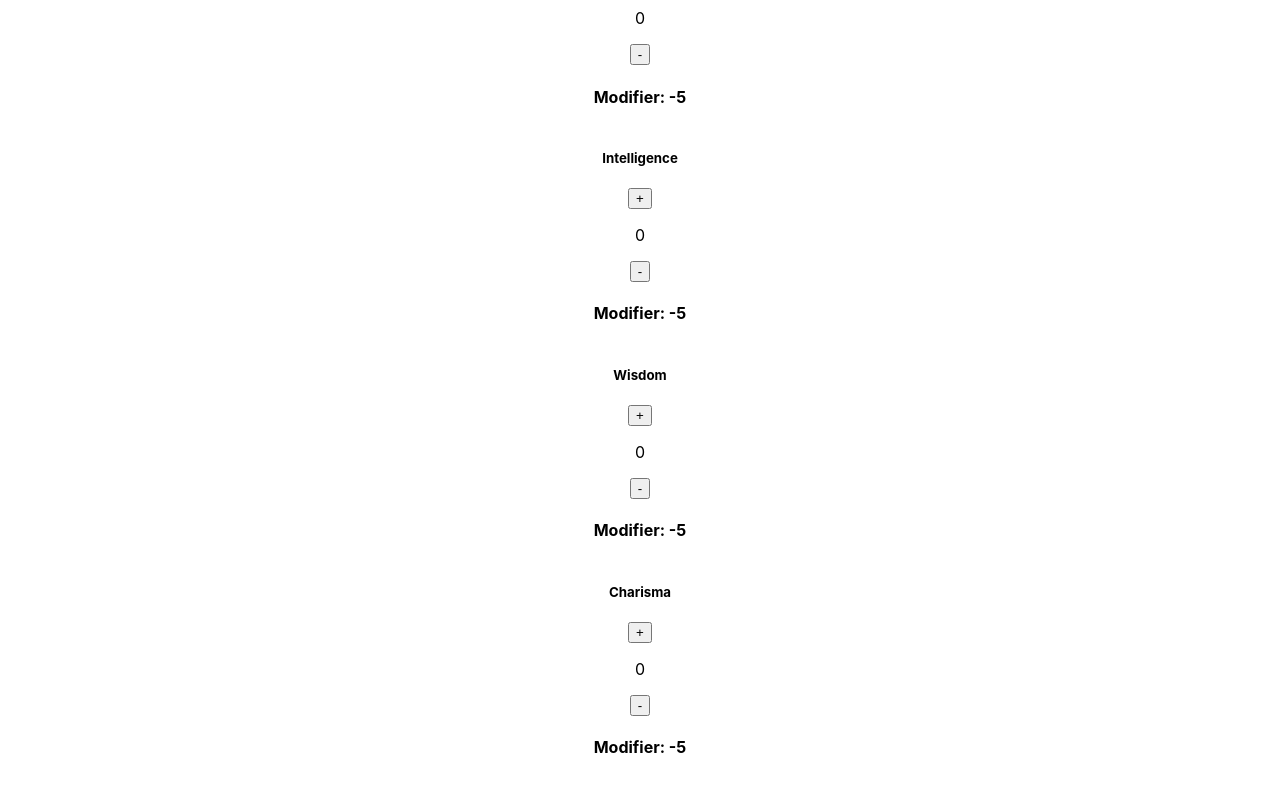
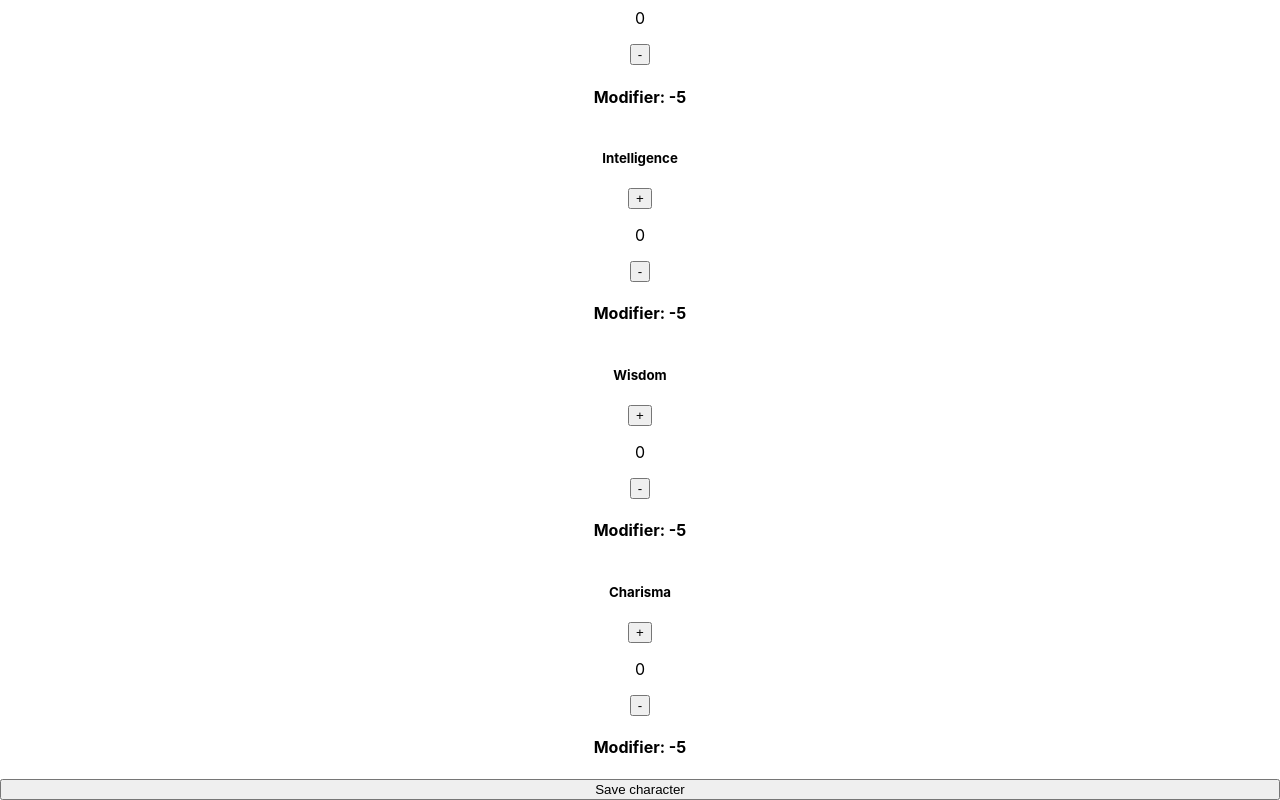
Before and after one commit to Andrew-FungKinHo/recruiting-webapp-character, a React (Create React App) app: page / in a window 1280 px wide. Shown: the part 754-1554 px from the top of the page. Before the commit the page ends 1533 px from the top, so only its background shows below. Built offline with nearby package versions, Linux system fonts and the light colour scheme; no server answers.

Commit message:
feat(api): save and retreive data upon first load

```diff
--- a/src/App.js
+++ b/src/App.js
@@ -1,6 +1,6 @@
-import { useState } from 'react';
+import { useEffect, useState } from 'react';
 import './App.css';
-import { ATTRIBUTE_LIST, CLASS_LIST, INIT_POINT } from './data/consts.js';
+import { API_URL, ATTRIBUTE_LIST, CLASS_LIST, INIT_POINT } from './data/consts.js';
 import Attributes from './components/Attributes';
 import ClassesSection from './components/ClassSection';
 
@@ -10,6 +10,15 @@ function App() {
   const [classesQualified, setClassesQualified] = useState(creatClassesQualifiedObj(false));
   const [currentClass, setCurrentClass] = useState(null);
   const [modifierValues, setModifierValues] = useState(createAttributesObject(Math.floor((INIT_POINT - 10) / 2)));
+
+  useEffect(() => {
+    fetch(API_URL).then((response) => response.json())
+      .then((data) => {
+        setAttributeValues(data.body.attributeValues);
+        setClassesQualified(data.body.classesQualified);
+        setModifierValues(data.body.modifierValues);
+      });
+  }, []);
 
   function creatClassesQualifiedObj(initialBoolean) {
     return Object.keys(CLASS_LIST).reduce((obj, curr) => ({ ...obj, [curr]: initialBoolean }), {});
@@ -63,6 +72,36 @@ function App() {
     });
   }
 
+  async function handleSaveCharacterInformation(e) {
+    e.preventDefault();
+    const data = {
+      attributeValues,
+      classesQualified,
+      modifierValues,
+    };
+
+    try {
+      const response = await fetch(
+        API_URL,
+        {
+          method: "POST",
+          headers: { "Content-Type": "application/json" },
+          body: JSON.stringify(data),
+        }
+      );
+
+      if (!response.ok) {
+        throw new Error("Failed to save data");
+      }
+      console.log("Character information saved.")
+      // Handle success case
+    } catch (error) {
+      // Handle error case
+      console.log("Saved failed. Character information is not saved.")
+    }
+  }
+
+
   return (
     <div className="App">
       <header className="App-header">
@@ -75,6 +114,7 @@ function App() {
         handleAttributeCounter={handleAttributeCounter}
         modifierValues={modifierValues}
       />
+      <button onClick={(e) => { handleSaveCharacterInformation(e) }}>Save character</button>
     </div>)
 }
 
--- a/src/data/consts.js
+++ b/src/data/consts.js
@@ -57,3 +57,5 @@ export const SKILL_LIST = [
 ]
 
 export const INIT_POINT = 0;
+
+export const API_URL = "https://recruiting.verylongdomaintotestwith.ca/api/Andrew-FungKinHo/character"
```
